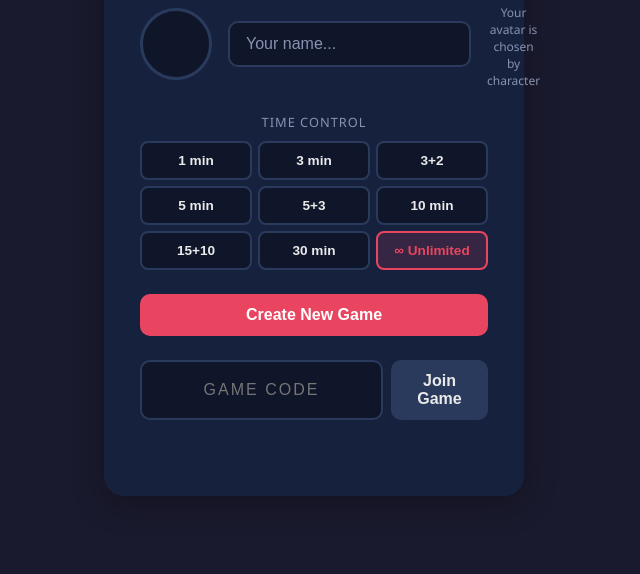
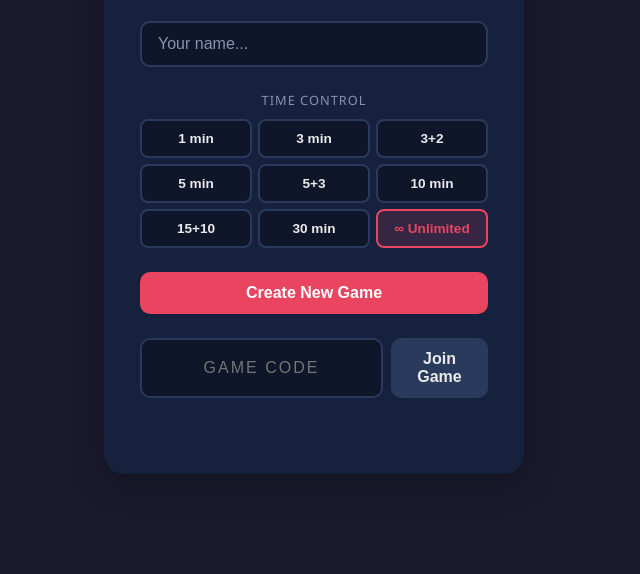
Before and after one commit to foexig/ChessTwo, a website: page public/index.html in a window 1280 px wide. Shown: the part 226-800 px from the top of the page, without its empty margins (326-966 px from the left). Drawn offline with nearby package versions, Linux system fonts and the light colour scheme; no server answers.

Commit message:
Remove avatar circle and hint text, keep only name input

```diff
--- a/public/index.html
+++ b/public/index.html
@@ -15,11 +15,7 @@
 
       <!-- Player Profile -->
       <div class="profile-section">
-        <div class="avatar-wrapper">
-          <div id="avatarPreview" class="avatar-preview"></div>
-        </div>
         <input type="text" id="playerNameInput" class="name-input" placeholder="Your name..." maxlength="16" autocomplete="off">
-        <p class="avatar-hint">Your avatar is chosen by character</p>
       </div>
 
       <div class="time-control-section">
```
